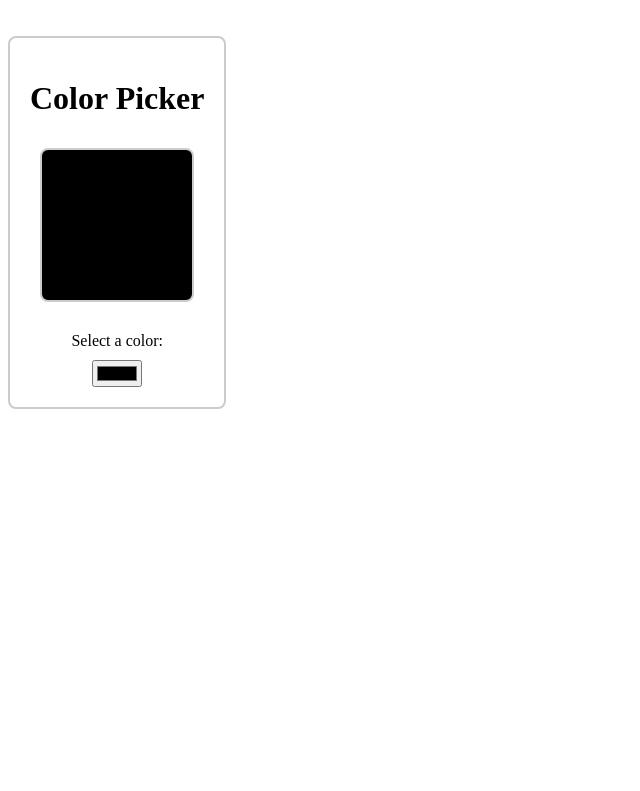
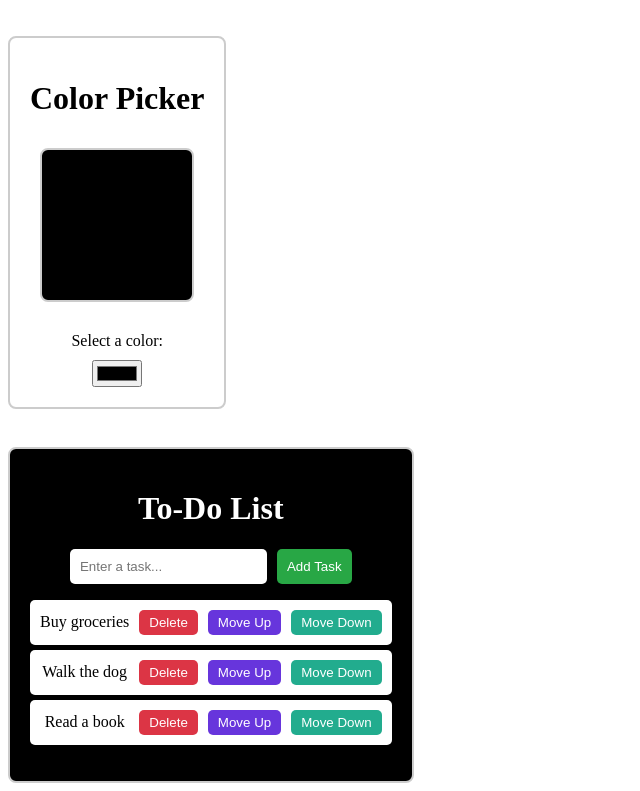
Before and after one commit to bartahunor/react_gyak, a React (Vite) app in the folder my-react-app/: page / in a window 1280 px wide. Shown: the part 1362-2153 px from the top of the page, without its empty margins (0-640 px from the left). Before the commit the page ends 1779 px from the top, so only its background shows below. Built offline with nearby package versions, Linux system fonts and the light colour scheme.

Commit message:
todolist

```diff
--- a/my-react-app/src/App.jsx
+++ b/my-react-app/src/App.jsx
@@ -3,6 +3,7 @@ import ListProps from './ListProps.jsx'
 import Updater from './useState.jsx'
 import ChangeEvents from './onChange.jsx'
 import ColorPicker from './ColorPicker.jsx'
+import ToDoList from './toDoList.jsx'
 
 
 function App() {
@@ -24,6 +25,8 @@ function App() {
       <ChangeEvents />
       <br />
       <ColorPicker />
+      <br />
+      <ToDoList />
     </>
 
   );
--- a/my-react-app/src/index.css
+++ b/my-react-app/src/index.css
@@ -49,3 +49,78 @@
   text-align: center;
   align-items: center;
 }
+
+.to-do-list{
+  text-align: center;
+  height: auto;
+  width: fit-content;
+  border: 2px solid #ccc;
+  border-radius: 8px;
+  padding: 20px;
+  margin-top: 20px;
+  background-color: #000000;
+  color: #ffffff;
+}
+
+.to-do-list .add-btn{
+  background-color: #28a745;
+  color: #ffffff;
+  border-radius: 5px;
+  border: none;
+  margin-left: 10px;
+  padding: 10px;
+}
+
+.to-do-list input[type="text"]{
+  background-color: #ffffff;
+  color: #000000;
+  border: none;
+  border-radius: 5px;
+  padding: 10px;
+}
+
+.to-do-list ol{
+  list-style-type: none;
+  padding: 0;
+}
+
+.to-do-list ol li{
+  background-color: #ffffff;
+  color: #000000;
+  border: none;
+  border-radius: 5px;
+  padding: 10px;
+  margin: 5px 0;
+  display: flex;
+  justify-content: space-between;
+  align-items: center;
+  gap: 10px;
+}
+
+.to-do-list ol li .delete-btn{
+  background-color: #dc3545;
+  color: #ffffff;
+  border-radius: 5px;
+  border: none;
+  padding: 5px 10px;
+}
+
+.to-do-list ol li .up-btn{
+  background-color: #6735dc;
+  color: #ffffff;
+  border-radius: 5px;
+  border: none;
+  padding: 5px 10px;
+}
+
+.to-do-list ol li .down-btn{
+  background-color: #22ac8e;
+  color: #ffffff;
+  border-radius: 5px;
+  border: none;
+  padding: 5px 10px;
+}
+
+.to-do-list .text{
+  flex: 1;
+}
--- /dev/null
+++ b/my-react-app/src/toDoList.jsx
@@ -0,0 +1,66 @@
+import React, { useState } from 'react';
+
+function ToDoList() {
+    const [tasks, setTasks] = useState(["Buy groceries", "Walk the dog", "Read a book"]);
+    const [newTask, setNewTask] = useState('');
+
+    function handleInputChange(e) {
+        setNewTask(e.target.value);
+    }
+
+    function addTask() {
+        if (newTask.trim() !== '') {
+            setTasks(t => [...t, newTask]);
+            setNewTask('');
+        }
+    }
+
+    function deleteTask(index) {
+        const updatedTasks = tasks.filter((_, i) => i !== index);
+        setTasks(updatedTasks);
+    }
+
+    function moveTaskUp(index) {
+        if (index > 0) {
+            const updatedTasks = [...tasks];
+            [updatedTasks[index - 1], updatedTasks[index]] = [updatedTasks[index], updatedTasks[index - 1]];
+            setTasks(updatedTasks);
+        }
+    }
+
+    function moveTaskDown(index) {
+        if (index < tasks.length - 1) {
+            const updatedTasks = [...tasks];
+            [updatedTasks[index], updatedTasks[index + 1]] = [updatedTasks[index + 1], updatedTasks[index]];
+            setTasks(updatedTasks);
+        }
+    }
+
+    return (
+        <div className="to-do-list">
+            <h1>To-Do List</h1>
+            <div>
+                <input
+                type="text"
+                value={newTask}
+                onChange={handleInputChange}
+                placeholder="Enter a task..."
+                />
+                <button className="add-btn" onClick={addTask}>Add Task</button>
+            </div>
+
+            <ol>
+                {tasks.map((task, index) => (
+                    <li key={index}>
+                        <span className="text">{task}</span>
+                        <button className="delete-btn" onClick={() => deleteTask(index)}>Delete</button>
+                        <button className="up-btn" onClick={() => moveTaskUp(index)}>Move Up</button>
+                        <button className="down-btn" onClick={() => moveTaskDown(index)}>Move Down</button>
+                    </li>
+                ))}
+            </ol>
+        </div>
+    )
+}
+
+export default ToDoList;
```
